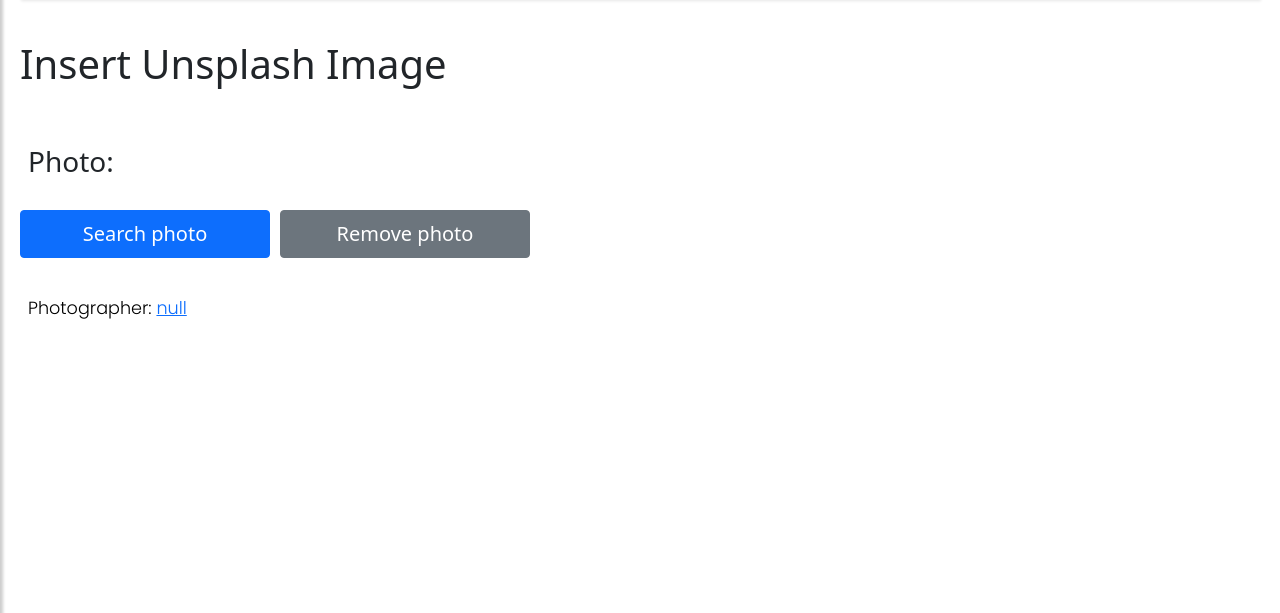
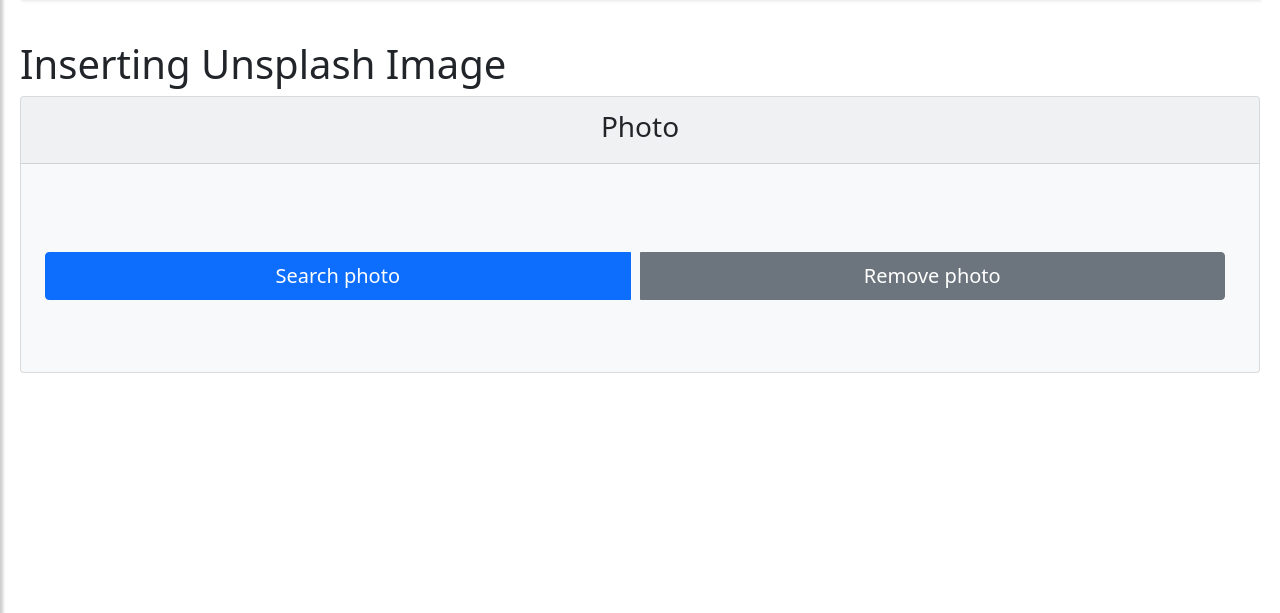
Before and after one commit to shinokada/fastapi-webstarter-demo, a FastAPI app: page /unsplash-search in a window 1280 px wide. Shown: the part 76-689 px from the top of the page. Run offline with FastAPI, Linux system fonts and the light colour scheme; some libraries are stand-ins or nearby versions.

Commit message:
Working on unsplash image.

```diff
--- a/static/js/unsplash_search.js
+++ b/static/js/unsplash_search.js
@@ -1,133 +1,143 @@
-const form = $('.js-form')
-form.on('submit', handleSubmit)
-const nextBtn = $('.js-next')
-const prevBtn = $('.js-prev')
-let resultStats = $('.js-result-stats')
-const spinner = $('.js-spinner')
-let totalResults
-let currentPage = 1
-let searchQuery
+const form = $('.js-form');
+const nextBtn = $('.js-next');
+const prevBtn = $('.js-prev');
+let resultStats = $('.js-result-stats');
+const spinner = $('.js-spinner');
+let totalResults;
+let currentPage = 1;
+let searchQuery;
 
 $(document).ready(function () {
-  let img = localStorage.getItem('selected_photo')
-  let photographer = localStorage.getItem('photographer')
-  let photographerPage = localStorage.getItem('photographerPage')
-
-  $('#photographer').html(`Photographer: <a href="${photographerPage}" >${photographer}</a>`)
-})
+  let img = localStorage.getItem('selected_photo');
+  let photographer = localStorage.getItem('photographer');
+  let photographerPage = localStorage.getItem('photographerPage');
+  // console.log('img: ', img)
+  $('#unsplashInput').attr('value', img);
+  $('#photographer').attr('value', photographer);
+  $('#photographerPage').attr('value', photographerPage);
+  // $('#bg-div').hide();
+});
 
 nextBtn.on('click', () => {
-	currentPage += 1
-	fetchResults(searchQuery)
-})
+	currentPage += 1;
+	fetchResults(searchQuery);
+});
 
 prevBtn.on('click', () => {
-	currentPage -= 1
-	fetchResults(searchQuery)
-})
+	currentPage -= 1;
+	fetchResults(searchQuery);
+});
 
 function pagination(totalPages) {
-	nextBtn.removeClass('hidden')
+	nextBtn.removeClass('hidden');
 	if (currentPage >= totalPages) {
-		nextBtn.addClass('hidden')
+		nextBtn.addClass('hidden');
 	}
 
-	prevBtn.addClass('hidden')
+	prevBtn.addClass('hidden');
 	if (currentPage !== 1) {
-		prevBtn.removeClass('hidden')
+		prevBtn.removeClass('hidden');
 	}
 }
 
 async function fetchResults(searchQuery) {
-  spinner.removeClass('hidden')
+  spinner.removeClass('hidden');
 	try {
-    const results = await searchUnsplash(searchQuery)
-		pagination(results.total_pages)
-		displayResults(results)
+    const results = await searchUnsplash(searchQuery);
+    // console.log('results.total_pages: ', results.total_pages)
+		pagination(results.total_pages);
+		displayResults(results);
 	} catch(err) {
-		console.log(err)
-		alert('Failed to search Unsplash')
+		console.log(err);
+		alert('Failed to search Unsplash');
 	}
-	spinner.addClass('hidden')
+	spinner.addClass('hidden');
 }
 
 function handleSubmit(event) {
-	event.preventDefault()
-	currentPage = 1
-  const inputValue = $('.js-search-input').val()
-  console.log('inputvalue', inputValue)
-	searchQuery = $.trim(inputValue)
-	console.log(searchQuery)
-	fetchResults(searchQuery)
+	event.preventDefault();
+	currentPage = 1;
+  const inputValue = $('.js-search-input').val();
+	searchQuery = $.trim(inputValue);
+	fetchResults(searchQuery);
 }
 
 function changeUnsplashValue (photo) {
-  photographer = photo.getAttribute('data-photographer')
-  photographerPage = photo.getAttribute('data-photographerPage')
+  photographer = photo.getAttribute('data-photographer');
+  photographerPage = photo.getAttribute('data-photographerPage');
+  // console.log('photographer: ', photographer);
+  // console.log('photographerPage: ', photographerPage);
+  let selected_photo = `https://source.unsplash.com/${photo.id}`
+  $('#unsplashInput').val(selected_photo);
+  $('#photographer').val(photographer);
+  $('#photographerPage').val(photographerPage);
+  // display #unsplash-img div
   $('#unsplash-img').show()
-  $('#photographer').show()
   // add the src attribute
-  $('#unsplash-img').attr('src', 'https://source.unsplash.com/' + photo.id)
+  $('#selectedImg').attr('src', selected_photo);
   // hide the modal
-  $('#unsplashModal').modal('hide')
-  localStorage.setItem('selected_photo', photo.id)
-  localStorage.setItem('photographer', photographer)
-  localStorage.setItem('photographerPage', photographerPage)
+  $('#unsplashModal').modal('hide');
+  // store in the localStorage
+  localStorage.setItem('selected_photo', selected_photo);
+  localStorage.setItem('photographer', photographer);
+  localStorage.setItem('photographerPage', photographerPage);
 }
 
 function setStorageImg () {
-  let img = localStorage.getItem('selected_photo')
-  console.log('img: ', img)
+  // set image to show
+  let img = localStorage.getItem('selected_photo');
+  console.log('img: ',img)
   if (img) {
-    $('#unsplash-img').show()
-    $('#unsplash-img').attr('src', 'https://source.unsplash.com/' + img)
+    $('#unsplash-img').show();
+    $('#selectedImg').attr('src', img);
   }
 }
 
 async function searchUnsplash (searchQuery) {
-  console.log('query in searchUnsplash: ', searchQuery)
-  const endpoint = `/medium-unsplash-image/photos/${searchQuery}/${currentPage}`
-  const response = await fetch(endpoint)
+  const endpoint = `/unsplash-search/photos/${searchQuery}/${currentPage}`
+  const response = await fetch(endpoint);
 	if (!response.ok) {
-		throw Error(response.statusText)
+		throw Error(response.statusText);
 	}
-	const json = await response.json()
-
-	return json
+	const json = await response.json();
+	return json;
 }
 
 function removePhoto () {
-  console.log('removing ... ', )
-  localStorage.removeItem('selected_photo')
-  localStorage.removeItem('photographer')
-  localStorage.removeItem('photographerPage')
+  // console.log('removing ... ', )
+  localStorage.removeItem('selected_photo');
+  $('#unsplashInput').attr('value','');
   $('#unsplash-img').hide()
-  $('#photographer').hide()
+  // show #bg-div
+  // $('#bg-div').show()
 }
 
 function displayResults(json) {
-	const searchResults = $('.search-results')
-  searchResults.text('')
-	json['results'].forEach(result => {
-    const url = result.urls.thumb
-    const id = result.id
-    const unsplashLink = result.links.html
-		const photographer = result.user.name
-    const photographerPage = result.user.links.html
+	const searchResults = $('.search-results');
+  searchResults.text('');
+  json['results'].forEach(result => {
+    // console.log(result)
+    const url = result.urls.thumb;
+    // id
+    const id = result.id;
+    const unsplashLink = result.links.html;
+    // unsplashLink https://unsplash.com/photos/esvWH-owWug
+		const photographer = result.user.name;
+    const photographerPage = result.user.links.html;
+    // photographerPage  https://unsplash.com/@campful
 		searchResults[0].insertAdjacentHTML(
 			'beforeend',
 			`<div class="unsplash_thumb" id="${id}" data-photographer="${photographer}" data-photographerPage="${photographerPage}" onClick="changeUnsplashValue(this)">
         <div class="p-2">
-        <img class="result-item"  src="${url}"/>
+        <img class="result-item"  src="${url}";/>
         <p class="photographer-name">
-        <a href="${photographerPage}" target="_blank" style="color: black text-decoration: none">Photo by ${photographer}</a>
+        <a href="${photographerPage}" target="_blank" style="color: black; text-decoration: none;">Photo by ${photographer} on <a href="https://unsplash.com/" target="_blank">Unsplash</a>
         </p>
         </div>
 			</div>`
-		)
-	})
-	totalResults = json.total
-	resultStats.text(`About ${totalResults} results found`)
-}
-
-setStorageImg()
+		);
+  });
+	totalResults = json.total;
+  resultStats.text(`About ${totalResults} results found`);
+  $('.modal').scrollTop(0);
+};
--- a/templates/unsplash_search.html
+++ b/templates/unsplash_search.html
@@ -16,15 +16,21 @@
 {% block page_content %}
 
 
-<h1 class="cap">Insert Unsplash Image</h1>
+<h1 class="cap">Inserting Unsplash Image</h1>
+<div class="card bg-light mb-4">
+    <div class="card-header text-center">
+        <label class="form-label fs-3"><i class="bi-image" role="img" aria-label="Image"></i> Photo</label>
+    </div>
+    <div class="card-body">
         <div class="unsplash_search row g-3 py-3 common-form">
-    <label class="form-label fs-3">Photo:</label>
-    <button type="button" class="btn btn-primary btn-lg search-photo" data-bs-toggle="modal" data-bs-target="#unsplashModal">
+            <div class="btn-group" role="group" aria-label="Button group">
+                <button type="button" class="search-btn btn btn-primary btn-lg search-photo" data-bs-toggle="modal" data-bs-target="#unsplashModal">
                     Search photo
                 </button>
                 <button type="button" class="btn btn-secondary btn-lg remove-photo" onclick="removePhoto()">
                     Remove photo
                 </button>
+            </div>
             <div class="modal fade" id="unsplashModal" tabindex="-1" aria-labelledby="unsplashModalLabel" aria-hidden="true">
                 <div class="modal-dialog modal-xl">
                     <div class="modal-content">
@@ -33,9 +39,11 @@
                             <button type="button" class="btn-close" data-bs-dismiss="modal" aria-label="Close"></button>
                         </div>
                         <div class="modal-body">
-                    <form class="js-form" onsubmit="handleSubmit">
-                        <input type="text" class="search-input js-search-input" placeholder="Type keywords to search Unsplash, and press Go." autofocus>
-                        <button type="submit" class="btn btn-info text-white">Go</button>
+                            <form class="js-form" onsubmit="handleSubmit(event)">
+                                <div class="input-group mb-4">
+                                <input type="text" class="search-input form-control search-input js-search-input" placeholder="Type keywords to search Unsplash." autofocus>
+                                <button type="submit" class="btn btn-outline-secondary text-white bg-primary "><i class="bi-search"></i></button>
+                                </div>
                             </form>
 
                             <div class="result-stats js-result-stats container"></div>
@@ -52,14 +60,21 @@
                     </div>
                 </div>
             </div>
-
+        </div>
         <div class="spinner js-spinner hidden">
             <div class="double-bounce1"></div>
             <div class="double-bounce2"></div>
         </div>
-    <img id="unsplash-img" src="https://source.unsplash.com/"/>
 
-    <p id="photographer"></p>
+        <div id="unsplash-img">
+            <div class="photo" id="unsplashPhoto">
+                <img id="selectedImg" class="my-3" style="width:100%; margin:auto;" src=""/>
+                <div class="desc">Image by <a class="credit_link" id="photographerLink" target="_blank" rel="noopener" href="">name here</a> from <a
+                    class="credit_link" target="_blank" rel="noopener" href="https://unsplash.com/">Unsplash</a>
+                </div>
+            </div>
+        </div>
+    </div>
 </div>
 
 
```
Lines whose indentation alone changed are shown as unchanged.
